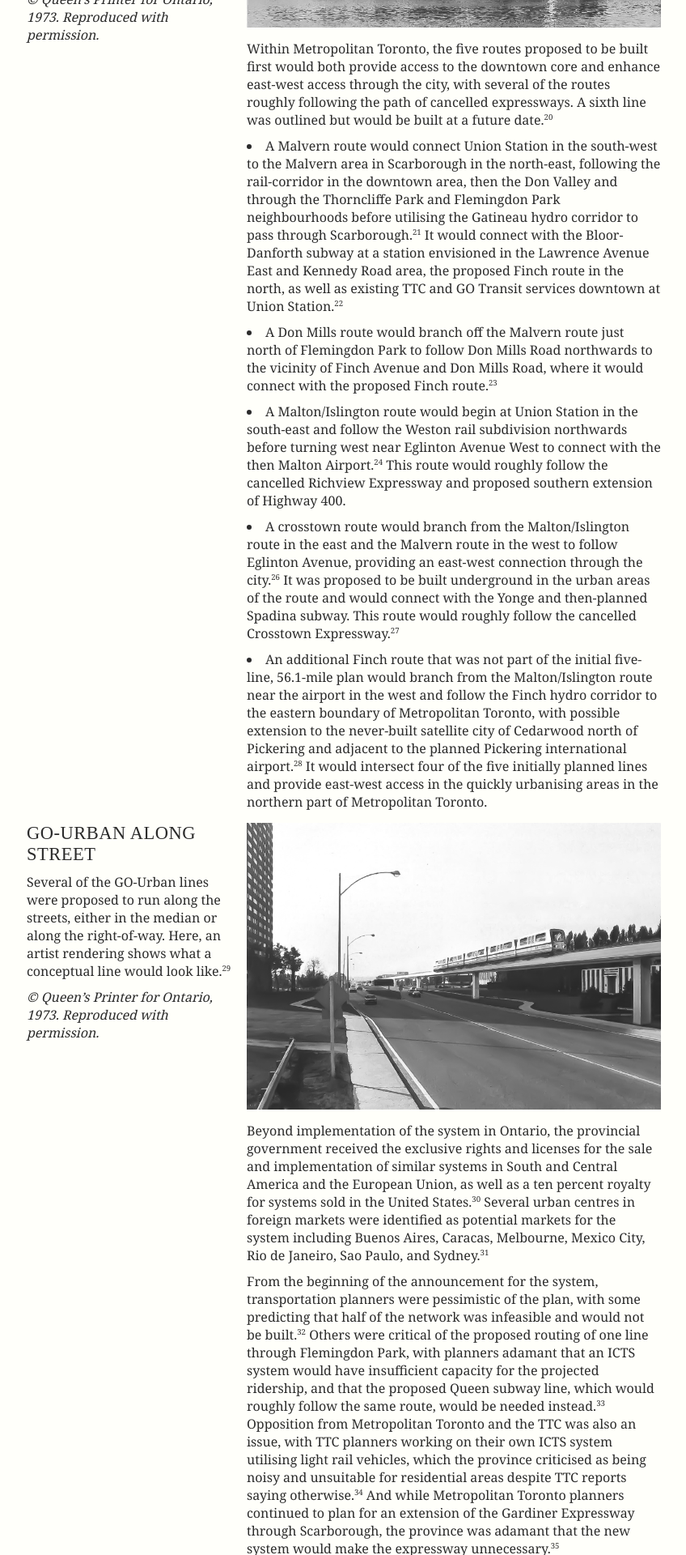
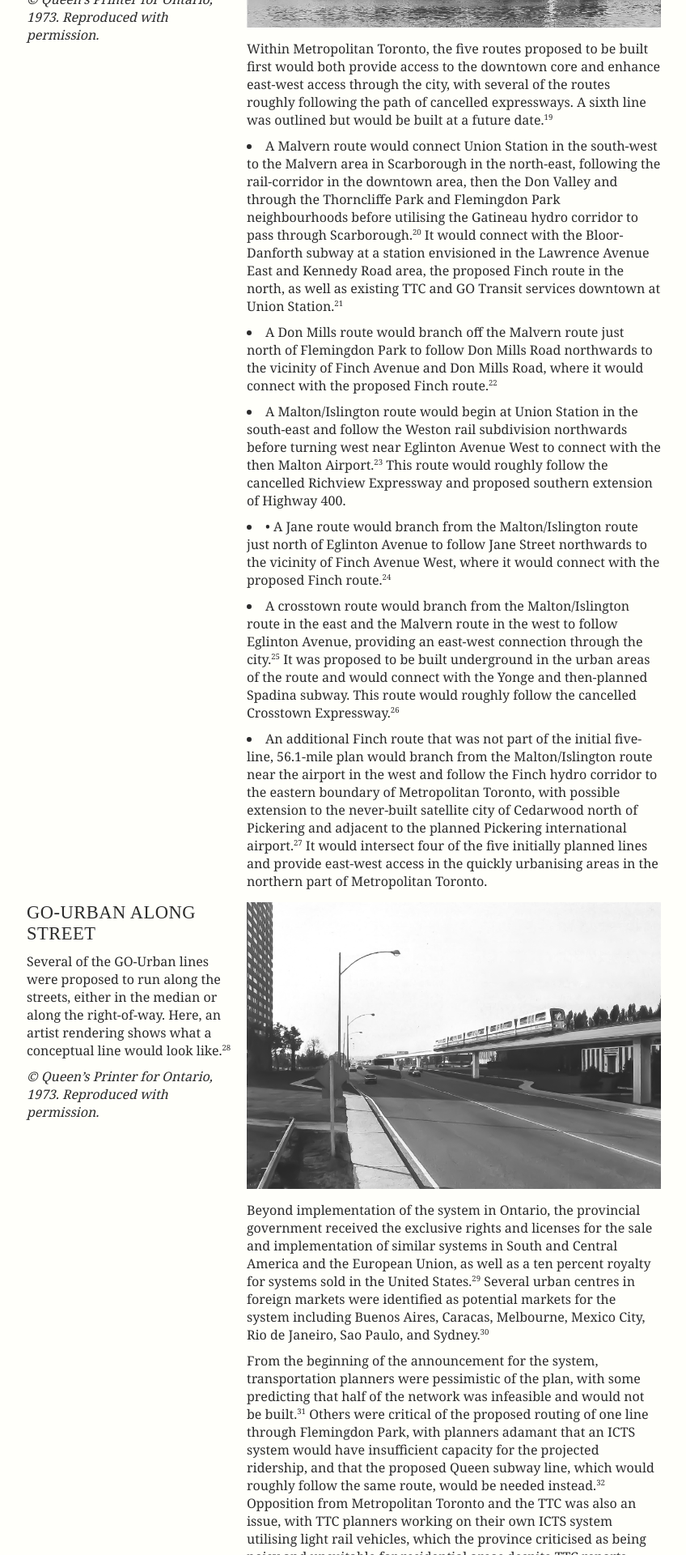
Before and after one commit to farhan-mohammed/Cancelled-Toronto, a Next.js app: page /1970/go-urban in a window 1280 px wide. Shown: the part 3760-5680 px from the top of the page at 81% size, without its empty margins (215-1063 px from the left). Built offline with nearby package versions, Linux system fonts and the light colour scheme; a web font is replaced by a local one.

Commit message:
Update go-urban.js

```diff
--- a/pages/1970/go-urban.js
+++ b/pages/1970/go-urban.js
@@ -320,7 +320,7 @@ export default class GoUrban extends Component {
 									Within Metropolitan Toronto, the five routes proposed to be built first would both
 									provide access to the downtown core and enhance east-west access through the city,
 									with several of the routes roughly following the path of cancelled expressways. A
-									sixth line was outlined but would be built at a future date.<sup>20</sup>
+									sixth line was outlined but would be built at a future date.<sup>19</sup>
 								</span>
 							)
 						},
@@ -332,10 +332,10 @@ export default class GoUrban extends Component {
 									Scarborough in the north-east, following the rail-corridor in the downtown area,
 									then the Don Valley and through the Thorncliffe Park and Flemingdon Park
 									neighbourhoods before utilising the Gatineau hydro corridor to pass through
-									Scarborough.<sup>21</sup> It would connect with the Bloor-Danforth subway at a
+									Scarborough.<sup>20</sup> It would connect with the Bloor-Danforth subway at a
 									station envisioned in the Lawrence Avenue East and Kennedy Road area, the proposed
 									Finch route in the north, as well as existing TTC and GO Transit services downtown
-									at Union Station.<sup>22</sup>
+									at Union Station.<sup>21</sup>
 								</li>
 							)
 						},
@@ -345,7 +345,7 @@ export default class GoUrban extends Component {
 								<li>
 									A Don Mills route would branch off the Malvern route just north of Flemingdon Park
 									to follow Don Mills Road northwards to the vicinity of Finch Avenue and Don Mills
-									Road, where it would connect with the proposed Finch route.<sup>23</sup>
+									Road, where it would connect with the proposed Finch route.<sup>22</sup>
 								</li>
 							)
 						},
@@ -355,7 +355,7 @@ export default class GoUrban extends Component {
 								<li>
 									A Malton/Islington route would begin at Union Station in the south-east and follow
 									the Weston rail subdivision northwards before turning west near Eglinton Avenue West
-									to connect with the then Malton Airport.<sup>24</sup> This route would roughly
+									to connect with the then Malton Airport.<sup>23</sup> This route would roughly
 									follow the cancelled Richview Expressway and proposed southern extension of Highway
 									400.
 								</li>
@@ -365,11 +365,19 @@ export default class GoUrban extends Component {
 							type: 'para',
 							text: () => (
 								<li>
+									•	A Jane route would branch from the Malton/Islington route just north of Eglinton Avenue to follow Jane Street northwards to the vicinity of Finch Avenue West, where it would connect with the proposed Finch route.<sup>24</sup>
+								</li>
+							)
+						},
+						{
+							type: 'para',
+							text: () => (
+								<li>
 									A crosstown route would branch from the Malton/Islington route in the east and the
 									Malvern route in the west to follow Eglinton Avenue, providing an east-west
-									connection through the city.<sup>26</sup> It was proposed to be built underground in
+									connection through the city.<sup>25</sup> It was proposed to be built underground in
 									the urban areas of the route and would connect with the Yonge and then-planned
-									Spadina subway. This route would roughly follow the cancelled Crosstown Expressway.<sup>27</sup>
+									Spadina subway. This route would roughly follow the cancelled Crosstown Expressway.<sup>26</sup>
 								</li>
 							)
 						},
@@ -381,7 +389,7 @@ export default class GoUrban extends Component {
 									would branch from the Malton/Islington route near the airport in the west and follow
 									the Finch hydro corridor to the eastern boundary of Metropolitan Toronto, with
 									possible extension to the never-built satellite city of Cedarwood north of Pickering
-									and adjacent to the planned Pickering international airport.<sup>28</sup> It would
+									and adjacent to the planned Pickering international airport.<sup>27</sup> It would
 									intersect four of the five initially planned lines and provide east-west access in
 									the quickly urbanising areas in the northern part of Metropolitan Toronto.
 								</li>
@@ -399,7 +407,7 @@ export default class GoUrban extends Component {
 								<span>
 									Several of the GO-Urban lines were proposed to run along the streets, either in the
 									median or along the right-of-way. Here, an artist rendering shows what a conceptual
-									line would look like.<sup>29</sup>
+									line would look like.<sup>28</sup>
 								</span>
 							)
 						},
@@ -417,9 +425,9 @@ export default class GoUrban extends Component {
 									Beyond implementation of the system in Ontario, the provincial government received
 									the exclusive rights and licenses for the sale and implementation of similar systems
 									in South and Central America and the European Union, as well as a ten percent
-									royalty for systems sold in the United States.<sup>30</sup> Several urban centres in
+									royalty for systems sold in the United States.<sup>29</sup> Several urban centres in
 									foreign markets were identified as potential markets for the system including Buenos
-									Aires, Caracas, Melbourne, Mexico City, Rio de Janeiro, Sao Paulo, and Sydney.<sup>31</sup>
+									Aires, Caracas, Melbourne, Mexico City, Rio de Janeiro, Sao Paulo, and Sydney.<sup>30</sup>
 								</span>
 							)
 						},
@@ -429,17 +437,17 @@ export default class GoUrban extends Component {
 								<span>
 									From the beginning of the announcement for the system, transportation planners were
 									pessimistic of the plan, with some predicting that half of the network was
-									infeasible and would not be built.<sup>32</sup> Others were critical of the proposed
+									infeasible and would not be built.<sup>31</sup> Others were critical of the proposed
 									routing of one line through Flemingdon Park, with planners adamant that an ICTS
 									system would have insufficient capacity for the projected ridership, and that the
 									proposed Queen subway line, which would roughly follow the same route, would be
-									needed instead.<sup>33</sup> Opposition from Metropolitan Toronto and the TTC was
+									needed instead.<sup>32</sup> Opposition from Metropolitan Toronto and the TTC was
 									also an issue, with TTC planners working on their own ICTS system utilising light
 									rail vehicles, which the province criticised as being noisy and unsuitable for
-									residential areas despite TTC reports saying otherwise.<sup>34</sup> And while
+									residential areas despite TTC reports saying otherwise.<sup>33</sup> And while
 									Metropolitan Toronto planners continued to plan for an extension of the Gardiner
 									Expressway through Scarborough, the province was adamant that the new system would
-									make the expressway unnecessary.<sup>35</sup>
+									make the expressway unnecessary.<sup>34</sup>
 								</span>
 							)
 						}
@@ -455,7 +463,7 @@ export default class GoUrban extends Component {
 									Besides Toronto, both potential lines in Hamilton and Ottawa were identified.
 									Similar to the proposed routings for GO-Urban in Toronto, they were to follow
 									streets, railway right-of-ways, and hydro corridors. In Ottawa, there would be a
-									brief tunnel for the system under Sparks Street.<sup>19</sup>
+									brief tunnel for the system under Sparks Street.<sup>35</sup>
 								</span>
 							)
 						}
@@ -487,17 +495,17 @@ export default class GoUrban extends Component {
 								<span>
 									Such issues with the system began soon during the testing stage. Beginning with
 									delays to the demonstration line on the CNE, costs of the line soon rose
-									dramatically from a budgeted $17 million to $25 million.<sup>40</sup> Even after
+									dramatically from a budgeted $17 million to $25 million.<sup>39</sup> Even after
 									cutting “frills” and even one of the four stations from the line, construction was
-									delayed past the 1975 opening date.<sup>41</sup> In West Germany, where development
+									delayed past the 1975 opening date.<sup>40</sup> In West Germany, where development
 									of the technology was taking place, work was delayed as issues towards creating a
-									working prototype continued.<sup>42</sup> A scheduled trip by a provincial
-									delegation was postponed from June 1974 to September 1974.<sup>43</sup> Soon after
+									working prototype continued.<sup>41</sup> A scheduled trip by a provincial
+									delegation was postponed from June 1974 to September 1974.<sup>42</sup> Soon after
 									the September visit, the completed prototype was damaged while testing as bugs
-									continued to plague the system.<sup>44</sup> Then, on November 7th, 1974, it was
+									continued to plague the system.<sup>43</sup> Then, on November 7th, 1974, it was
 									revealed that the system was incapable of reliably handling curves, cancelling
 									another visit by provincial and municipal officials and dignitaries from Los Angeles
-									and drawing ridicule from opposition parties in the provincial legislature.<sup>45</sup>{' '}
+									and drawing ridicule from opposition parties in the provincial legislature.<sup>44</sup>{' '}
 								</span>
 							)
 						}
@@ -512,7 +520,7 @@ export default class GoUrban extends Component {
 								<span>
 									Besides running along streets and hydro right-of-ways, GO-Urban was planned to
 									utilise railway right-of-ways. Here, an artist rendering shows what a conceptual
-									routing would look like.<sup>39</sup>
+									routing would look like.<sup>45</sup>
 								</span>
 							)
 						},
@@ -572,11 +580,11 @@ export default class GoUrban extends Component {
 								<span>
 									Light rail vehicles developed by the same Crown corporation tasked with research,
 									development, and promotion of GO-Urban in Ontario were planned to be utilised for
-									routes previously set for GO-Urban technology after its cancellation.<sup>50</sup>{' '}
+									routes previously set for GO-Urban technology after its cancellation.<sup>53</sup>{' '}
 									The vehicles, later dubbed the CLRV (Canadian Light Rail Vehicle), were planned to
 									be run in coupled pairs, as pictured, in their own dedicated right-of-ways, although
 									the eventual shift in plans to utilise ICTS technology meant neither ambitious
-									happened.<sup>53</sup> The same vehicles were the workhorse for Toronto’s streetcar
+									happened.<sup>54</sup> The same vehicles were the workhorse for Toronto’s streetcar
 									fleet for over 40 years before their retirement in late 2019.
 								</span>
 							)
@@ -600,15 +608,15 @@ export default class GoUrban extends Component {
 									blow-back with the demise of GO-Urban, development for a system of similar purpose
 									continued. Although magnetic levitation was shelved, the linear induction motor
 									technology used to propel GO-Urban vehicles saw further development – this time with
-									steel wheels to support it.<sup>54</sup> Instead of small vehicles with a capacity
+									steel wheels to support it.<sup>55</sup> Instead of small vehicles with a capacity
 									of 20 passengers, the successor ICTS vehicle would hold 75 to 100 passengers and
-									would run in trainsets of three to four vehicles.<sup>55</sup> Dubious plans for 20
+									would run in trainsets of three to four vehicles.<sup>56</sup> Dubious plans for 20
 									second frequencies for GO-Urban trains were replaced with possible frequencies to as
-									low as 60 seconds a train.<sup>56</sup> The new system was initially called Advanced
+									low as 60 seconds a train.<sup>57</sup> The new system was initially called Advanced
 									Light Guideway Transit – ALGT, and was developed in partnership with a variety of
 									companies including SPAR Aerospace, which constructed a test track for the successor
 									project and Standard Electric Lorenz, a West German firm which was tasked with
-									developing the automated train control system planned to be utilised.<sup>57</sup>
+									developing the automated train control system planned to be utilised.<sup>58</sup>
 								</span>
 							)
 						},
@@ -619,13 +627,13 @@ export default class GoUrban extends Component {
 									The successor system to GO-Urban was eventually completed and marketed as Urban
 									Transportation Development Corporation’s ICTS and was meant to serve the same
 									principle goals of filling a gap in the need for capacity between surface transit
-									options such as buses and costly underground subways.<sup>58</sup> Initially
+									options such as buses and costly underground subways.<sup>59</sup> Initially
 									implemented in Toronto (in a section of the originally proposed GO-Urban route
 									serving Scarborough), Vancouver (where it forms the backbone of their rapid transit
 									system), and Detroit, updated versions of the technology continue to be used and
 									implemented in cities across the world after the sale of Urban Transportation
 									Development Corporation by the provincial government to Lavalin (and eventually to
-									Bombardier).<sup>59</sup>
+									Bombardier).<sup>60</sup>
 								</span>
 							)
 						}
@@ -642,7 +650,7 @@ export default class GoUrban extends Component {
 									GO-Urban’s legacy in Toronto today remains in the Scarborough Rapid Transit Line,
 									which utilises both technologies developed from Krauss-Maffei’s initial work on
 									linear induction motors as well as the route planned for GO-Urban through
-									Scarborough.<sup>60</sup>
+									Scarborough.<sup>61</sup>
 								</span>
 							)
 						},
```
